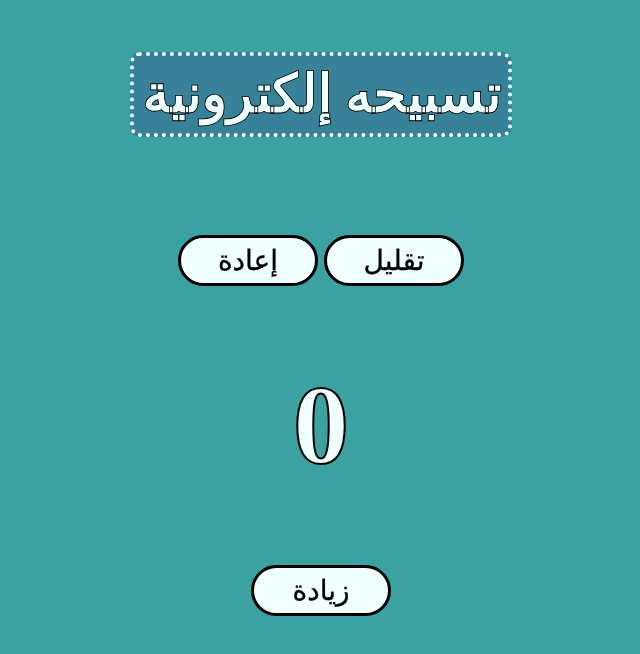
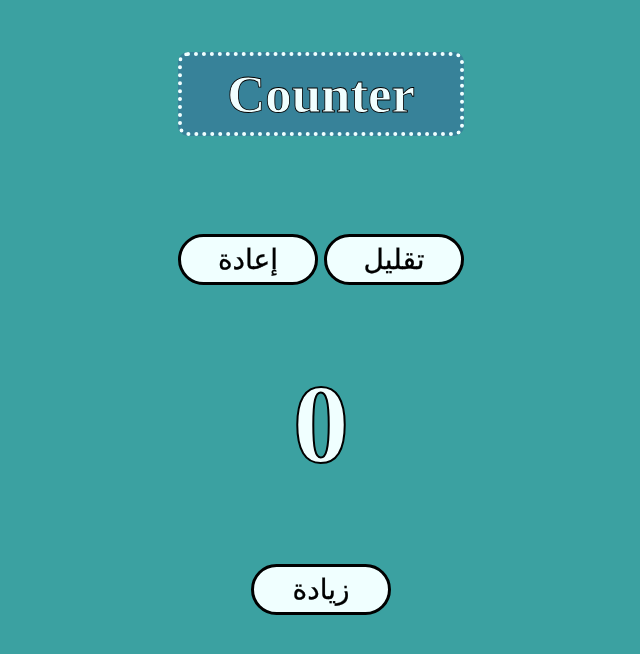
Before and after one commit to G57890/counter, a plain HTML site: page index.html in a window 1280 px wide. Shown: the whole page, without its empty margins (319-959 px from the left). Drawn offline with Linux system fonts and the light colour scheme.

Commit message:
Update index.html

```diff
--- a/index.html
+++ b/index.html
@@ -8,7 +8,7 @@
   </head>
   <body>
     <div class="major">
-      <h2>تسبيحه إلكترونية</h2>
+      <h2>Counter</h2>
       <br><br><br>
       <div class="major-2">
         <button id="res">إعادة</button>
```
